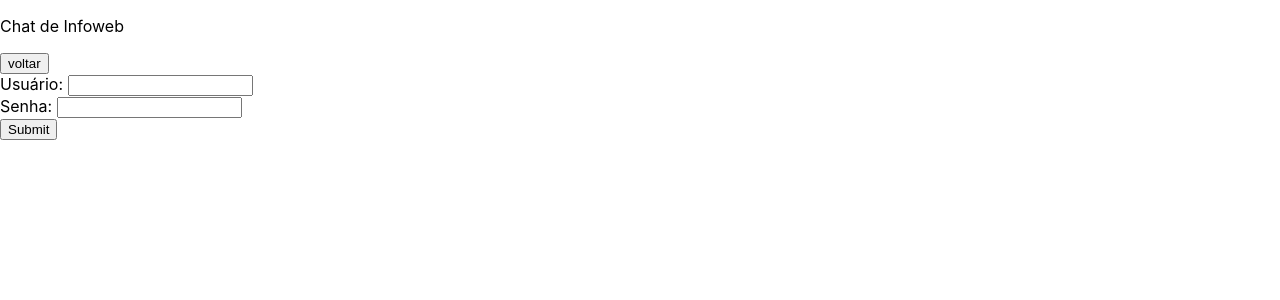
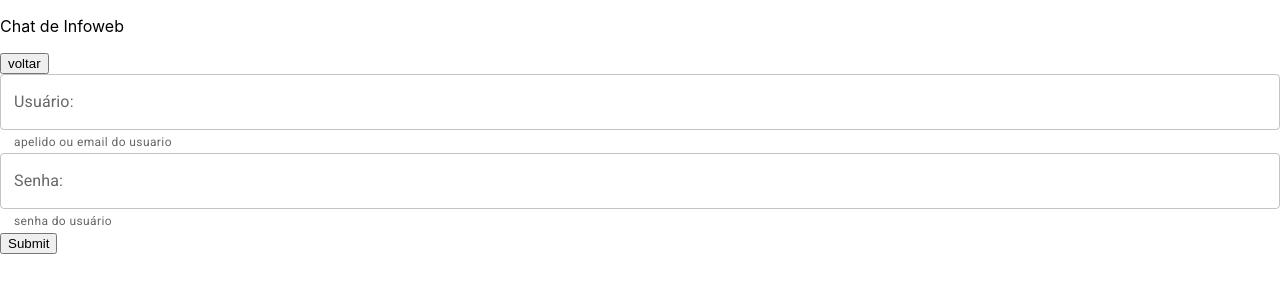
Before and after one commit to Gabo3900/ifrn-chat-web, a Next.js app: page /login in a window 1280 px wide. Shown: the top 300 px of the page. Built offline with nearby package versions, Linux system fonts and the light colour scheme.

Commit message:
estilizando a pagina

```diff
--- /dev/null
+++ b/pages/_document.js
@@ -0,0 +1,30 @@
+import Document, { Html, Head, Main, NextScript } from 'next/document'
+
+class MyDocument extends Document {
+  static async getInitialProps(ctx) {
+    const initialProps = await Document.getInitialProps(ctx)
+    return { ...initialProps }
+  }
+
+  render() {
+    return (
+      <Html>
+        <Head>
+          <link
+                href="https://fonts.googleapis.com/css?family=Roboto:300,400,500,700&display=swap"
+                rel="stylesheet" />
+            <link
+				rel="stylesheet"
+				href="https://fonts.googleapis.com/icon?family=Material+Icons"
+			/>
+        </Head>
+        <body>
+          <Main />
+          <NextScript />
+        </body>
+      </Html>
+    )
+  }
+}
+
+export default MyDocument
--- a/src/components/AppInput.js
+++ b/src/components/AppInput.js
@@ -1,6 +1,13 @@
 import React from 'react';
+import TextField from '@mui/material/TextField';
 
-export const AppInput = ({ label, type, title }) => (<div>
-    <label>{label}</label>
-    <input type={type} title={title} />
-</div>);
+export const AppInput = ({ label, type, title }) => (
+  <div>
+    <TextField
+          label={label}
+          type={type}
+          helperText={title}
+          fullWidth
+        />
+  </div>
+);
```
Also changed, not shown: package.json (+6 -1 lines), 1 other file (tests, documents, lock files or other folders).
